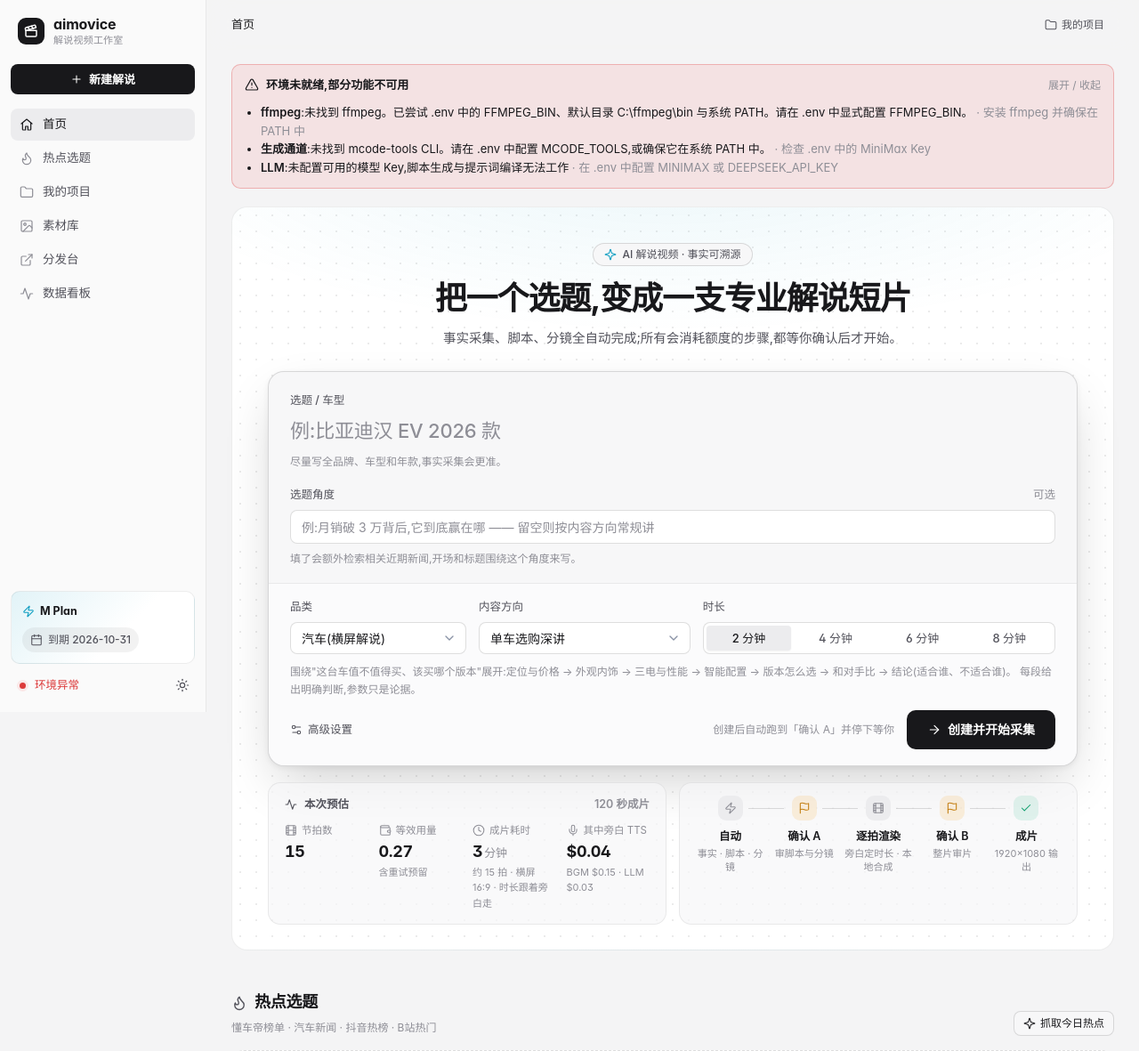
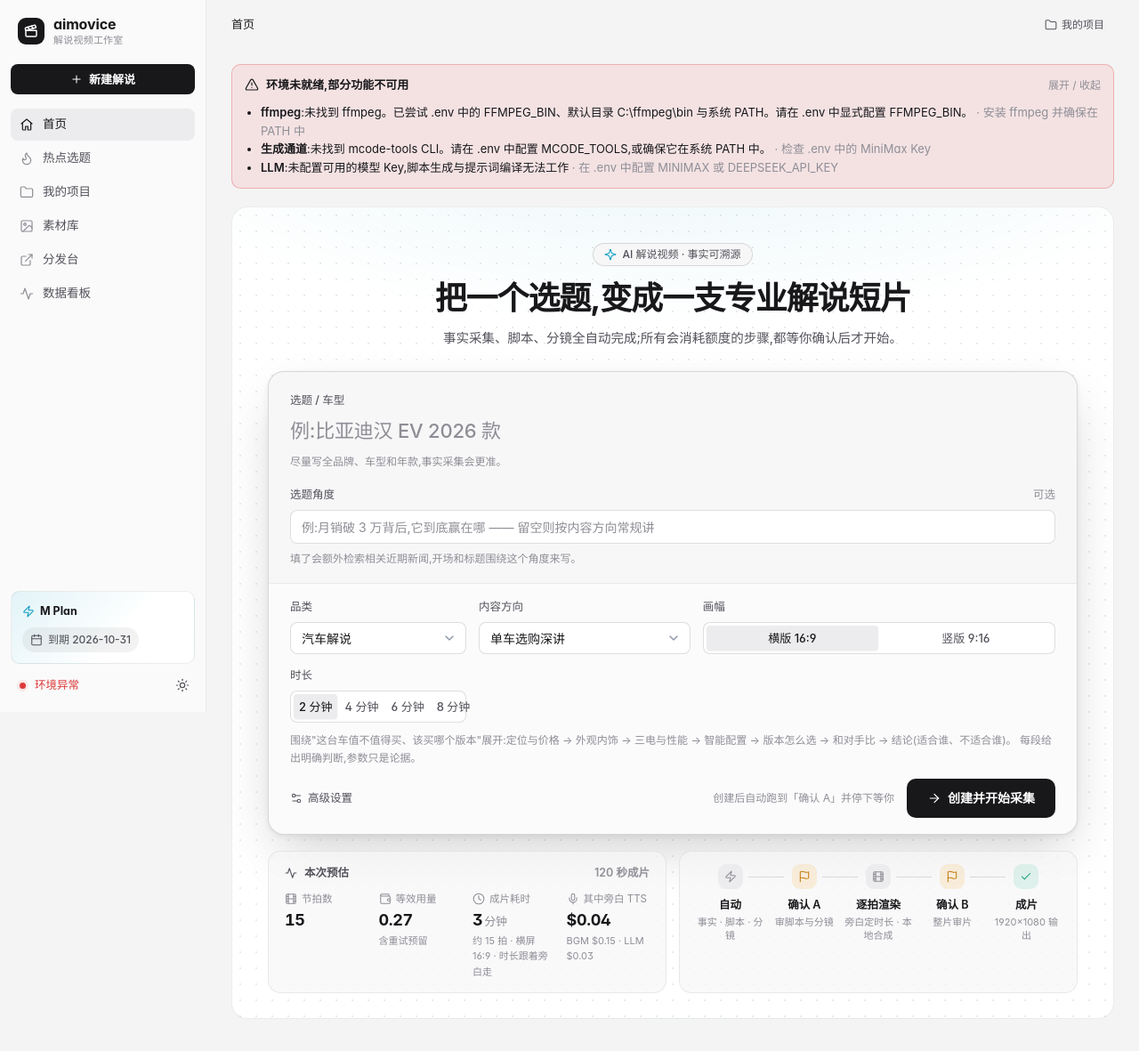
Before and after one commit to shiyunche44-collab/AutoReel-AI, a FastAPI app: page / in a window 1280 px wide. Shown: the top 1181 px of the page at 89% size. Run offline with FastAPI, Linux system fonts and the light colour scheme; data that the repository does not hold is empty.

Commit message:
新建项目页加画幅选择:横版 16:9 / 竖版 9:16,时长档位联动
- 切换画幅时时长选项跟着变(竖屏 60 秒–3 分钟),默认取品类画幅
- 横评按所选时长提示最多放得下几台车,超出时拦住
- 品类名去掉「横屏」字样

Co-Authored-By: Claude Opus 5.5 <noreply@anthropic.com>

```diff
--- a/app/categories/profiles/auto_long.yaml
+++ b/app/categories/profiles/auto_long.yaml
@@ -6,7 +6,7 @@
 #   duration_grid 只用来估节拍数(平均每拍 8 秒,约 46 字)。
 # - 16:9 横屏,1920×1080。
 name: auto_long
-label: 汽车(横屏解说)
+label: 汽车解说
 aspect_ratio: "16:9"
 track: explainer
 duration_grid: 8
--- a/app/categories/profiles/baby_long.yaml
+++ b/app/categories/profiles/baby_long.yaml
@@ -3,7 +3,7 @@
 # 版式和汽车轨一样:官方宣传片 / 测评实拍 / 品牌官网与电商图只当背景,信息靠叠加层。
 # 婴儿配方奶粉不要拿来做:广告法第二十条禁止婴儿乳制品广告,合规没做之前别碰。
 name: baby_long
-label: 母婴(横屏解说)
+label: 母婴解说
 aspect_ratio: "16:9"
 track: explainer
 duration_grid: 8
--- a/app/web/static/js/pages/index.js
+++ b/app/web/static/js/pages/index.js
@@ -156,11 +156,25 @@ function syncSubjectField() {
   help.textContent = subjectHelp();
 }
 
-// 时长档位跟着品类走(auto_long 是 2–8 分钟)
+// 画幅:建项目时定,之后不能改。默认取品类的画幅
+function selectedAspect() {
+  const r = form.querySelector('input[name="aspect"]:checked');
+  return r ? r.value : '16:9';
+}
+
+function syncAspectDefault() {
+  const want = catInfo($('#category-select').value).aspect_ratio || '16:9';
+  const r = form.querySelector(`input[name="aspect"][value="${want}"]`);
+  if (r) r.checked = true;
+}
+
+// 时长档位跟着品类和画幅走(横屏 2–8 分钟,竖屏 60 秒–3 分钟)
 function syncDurations() {
   const group = $('#duration-group');
   const cat = catInfo($('#category-select').value);
-  const options = cat.durations && cat.durations.length ? cat.durations : DATA.durations;
+  const byAspect = (cat.durations_by_aspect || {})[selectedAspect()];
+  const options =
+    byAspect && byAspect.length ? byAspect : cat.durations && cat.durations.length ? cat.durations : DATA.durations;
   const keep = Number(selectedDuration());
   const pick = options.includes(keep) ? keep : options[0];
   const label = (d) => (d >= 120 && d % 60 === 0 ? `${d / 60} 分钟` : `${d} 秒`);
@@ -171,6 +185,14 @@ function syncDurations() {
     ]),
   );
   $$('input[name="duration"]', group).forEach((r) => r.addEventListener('change', refreshEstimate));
+}
+
+// 横评:这个时长最多放得下几台车(竖屏 60 秒只放得下最少台数)
+function rosterCapacity() {
+  const theme = currentTheme();
+  if (!theme || !theme.roundup) return null;
+  const cap = (theme.max_subjects || {})[String(selectedDuration())];
+  return typeof cap === 'number' ? cap : null;
 }
 
 function selectedDuration() {
@@ -193,7 +215,11 @@ async function refreshEstimate() {
     $('#est-cost').textContent = c.with_retry.toFixed(2);
     // 没有生成排队:实拍铺底 + 叠加层,几分钟就能渲完
     $('#est-time').replaceChildren(`${wc.render_minutes}`, h('small', {}, '分钟'));
-    $('#est-time-sub').textContent = `约 ${data.shot_count} 拍 · 横屏 16:9 · 时长跟着旁白走`;
+    const a = selectedAspect();
+    const cap = rosterCapacity();
+    $('#est-time-sub').textContent =
+      `约 ${data.shot_count} 拍 · ${a === '9:16' ? '竖屏 9:16' : '横屏 16:9'} · 时长跟着旁白走` +
+      (cap ? ` · 最多 ${cap} 台车` : '');
     $('#est-save').textContent = `$${c.tts.toFixed(2)}`;
     $('#est-save-sub').textContent = `BGM $${c.bgm.toFixed(2)} · LLM $${c.llm.toFixed(2)}`;
   } catch {
@@ -206,17 +232,28 @@ if (form) {
   $('#category-select').addEventListener('change', () => {
     syncSubjectField();
     syncThemeField();
+    syncAspectDefault();
     syncDurations();
     refreshEstimate();
     syncTopicsSource();
   });
-  $('#theme-select').addEventListener('change', syncThemeIntent);
+  $$('input[name="aspect"]', form).forEach((r) =>
+    r.addEventListener('change', () => {
+      syncDurations();
+      refreshEstimate();
+    }),
+  );
+  $('#theme-select').addEventListener('change', () => {
+    syncThemeIntent();
+    refreshEstimate();
+  });
   $('#roster-add').addEventListener('click', () => {
     $('#roster').append(rosterRow());
     renumberRoster();
     $$('.roster-name', $('#roster')).at(-1).focus();
   });
   syncSubjectField();
+  syncAspectDefault();
   syncDurations();
   syncThemeField();
   refreshEstimate();
@@ -252,6 +289,14 @@ if (form) {
         toast(`车单需要 ${lo}–${hi} 台不同的车,现在是 ${unique.size} 台`, { type: 'danger', title: '车单不完整' });
         return;
       }
+      const cap = rosterCapacity();
+      if (cap && unique.size > cap) {
+        toast(`${selectedDuration()} 秒最多放得下 ${cap} 台车,请加长时长或减少车数`, {
+          type: 'danger',
+          title: '时长不够',
+        });
+        return;
+      }
     }
     const btn = $('#create-btn');
     await withLoading(btn, async () => {
@@ -261,6 +306,7 @@ if (form) {
           category: String(fd.get('category') || ''),
           theme: $('#theme-field').classList.contains('hidden') ? null : fd.get('theme') || null,
           duration: parseInt(String(fd.get('duration')), 10),
+          aspect: selectedAspect(),
           angle: String(fd.get('angle') || '').trim() || null,
           ...(roundup ? { subjects: roster } : {}),
           // 选题附带的检索词和热点依据只在车型没被改掉时才有效
--- a/app/web/templates/index.html
+++ b/app/web/templates/index.html
@@ -100,6 +100,15 @@
             <option value="{{ t.name }}" title="{{ t.intent }}">{{ t.label }}</option>
             {% endfor %}
           </select>
+        </div>
+        <div class="field opt-aspect">
+          <span class="field-label">画幅</span>
+          <div class="segmented" role="radiogroup" aria-label="画幅" id="aspect-group">
+            <input type="radio" name="aspect" id="aspect-landscape" value="16:9" checked>
+            <label for="aspect-landscape">横版 16:9</label>
+            <input type="radio" name="aspect" id="aspect-portrait" value="9:16">
+            <label for="aspect-portrait">竖版 9:16</label>
+          </div>
         </div>
         <div class="field opt-duration">
           <span class="field-label">时长</span>
```
